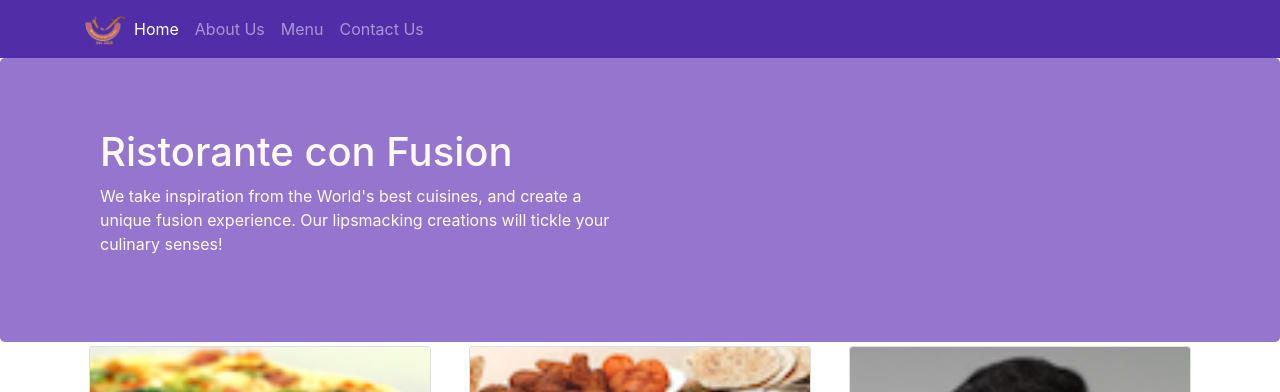
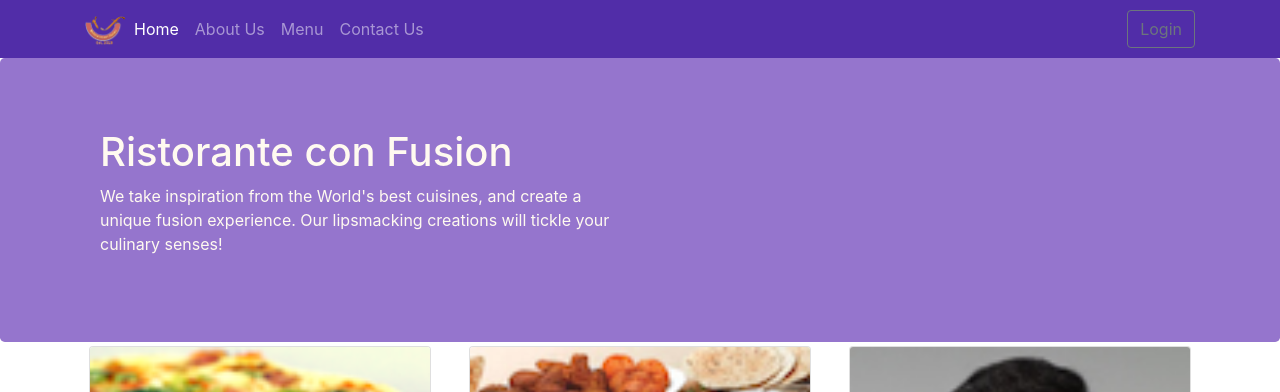
Before and after one commit to mtahafarooq/react-course-work, a React (Create React App) app: page /home in a window 1280 px wide. Shown: the top 392 px of the page. Built offline with nearby package versions, Linux system fonts and the light colour scheme; the HTML template or start-up script is replaced by a standard one.

Commit message:
Uncontrolled forms

```diff
--- a/src/components/HeaderComponent.js
+++ b/src/components/HeaderComponent.js
@@ -1,22 +1,45 @@
 import React, { Component } from 'react';
-import { Navbar, NavbarBrand, Nav, NavbarToggler, Collapse,NavItem, Jumbotron } from 'reactstrap';
+import {
+    Navbar,
+    NavbarBrand,
+    Nav,
+    NavbarToggler,
+    Collapse,
+    NavItem,
+    Jumbotron,
+    Button,
+    Modal,
+    ModalHeader,
+    ModalBody,
+    FormGroup,
+    Label,
+    Form,
+    Input}from 'reactstrap';
 import { NavLink } from 'react-router-dom';
 
 class Header extends Component {
     constructor(props){
         super(props)
         this.state= {
-            isNavOpen:false
+            isNavOpen:false,
+            isModalOpen:false
         }
     }
 
     toggleNav = () => {
         this.setState({isNavOpen: !this.state.isNavOpen})
     }
+    toggleModal = () => {
+        this.setState({isModalOpen: !this.state.isModalOpen})
+    }
+    handleLogin = (e) => {
+        this.toggleModal()
+        alert('username' + this.username.value + "password" + this.password.value)
+        e.preventDefault()
+    }
     render () {
         return (
-            <>
-                 <div>
+            <React.Fragment>
                 <Navbar dark expand="md">
                     <div className="container">
                         <NavbarToggler onClick={this.toggleNav} />
@@ -36,6 +59,13 @@
                                 <NavLink className="nav-link" to='/contactus'><span className="fa fa-address-card fa-lg"></span> Contact Us</NavLink>
                             </NavItem>
                             </Nav>
+                            <Nav className="ml-auto" navbar>
+                                <NavItem>
+                                    <Button outline onClick={this.toggleModal}>
+                                        <span className="fa fa-sign-in fa-lg">Login</span>
+                                    </Button>
+                                </NavItem>
+                            </Nav>
                         </Collapse>
                     </div>
                 </Navbar>
@@ -49,8 +79,32 @@
                         </div>
                     </div>
                 </Jumbotron>
-            </div>
-            </>
+                <Modal isOpen={this.state.isModalOpen} toggle={this.toggleModal}>
+                    <ModalHeader toggle={this.toggleModal} >Login</ModalHeader>
+                    <ModalBody>
+                        <Form onSubmit={this.handleLogin} >
+                            <FormGroup>
+                                <Label htmlFor="username">Username</Label>
+                                <Input type="text" id="username" name="username"
+                                innerRef ={ (input) => this.username = input} />
+                            </FormGroup>
+                            <FormGroup>
+                                <Label htmlFor="password">Password</Label>
+                                <Input type="password" id="password" name="password"
+                                innerRef ={ (input) => this.password = input} />
+                            </FormGroup>
+                            <FormGroup check>
+                                <Label check>
+                                    <Input type="checkbox"  name="remember"
+                                    innerRef ={ (input) => this.remember = input}  />
+                                    Remember menu
+                                </Label>
+                            </FormGroup>
+                            <Button type="submit" value="submit" color="primary">Login</Button>
+                        </Form>
+                    </ModalBody>
+                </Modal>
+            </React.Fragment>
         )
     }
 }
```
